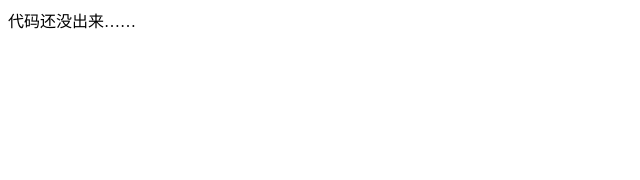
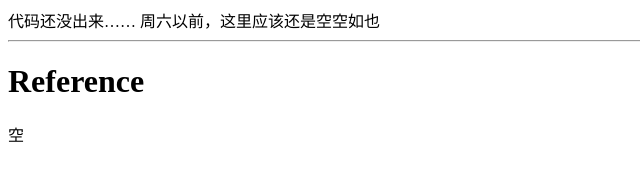
Before and after one commit to yinghaoting/School_Project_On_Tree, a plain HTML site: page docs/index.html in a window 1280 px wide. Shown: the whole page, without its empty margins (0-640 px from the left). Drawn offline with Linux system fonts and the light colour scheme.

Commit message:
Update index.html

```diff
--- a/docs/index.html
+++ b/docs/index.html
@@ -2,5 +2,10 @@
 <html>
   <body>
     代码还没出来……
+    周六以前，这里应该还是空空如也
+
+    <hr/>
+    <h1>Reference</h1>
+    空
   </body>
 </html>
```
